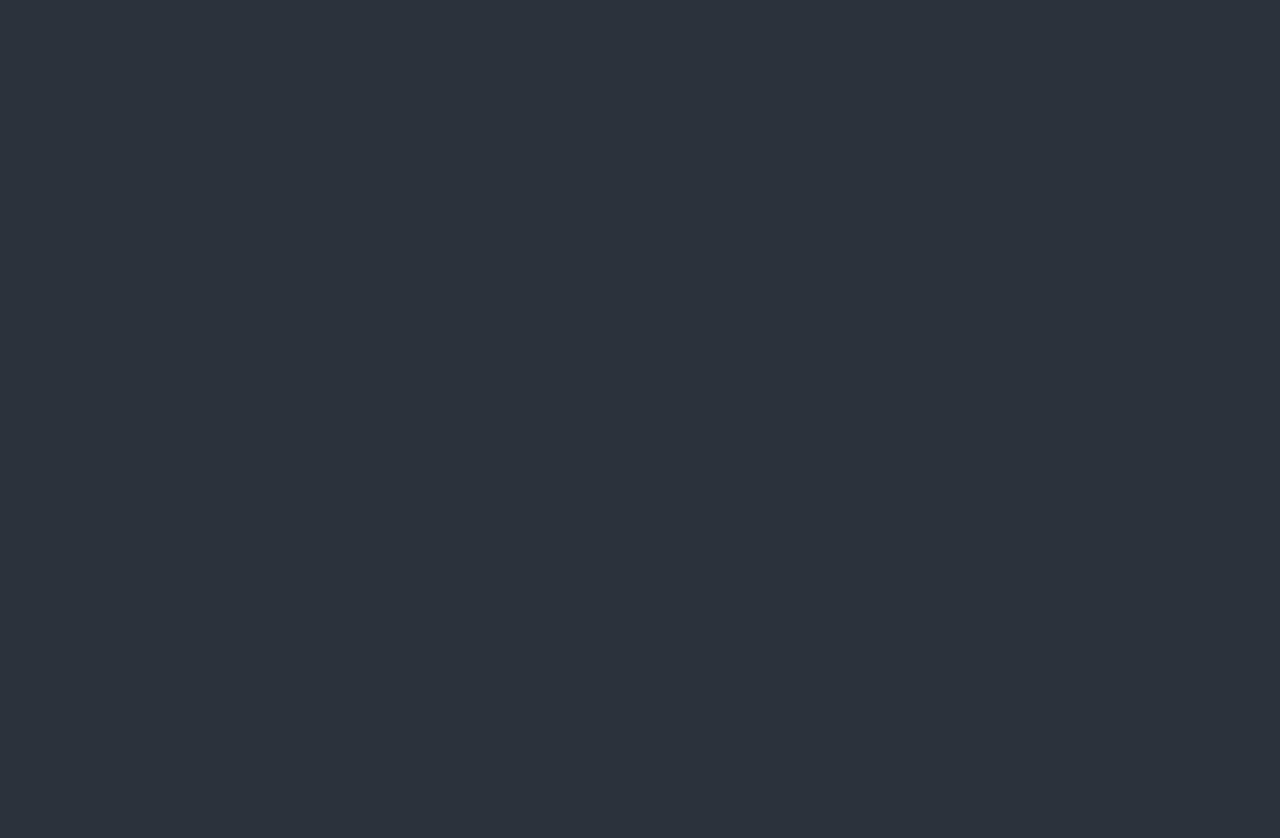
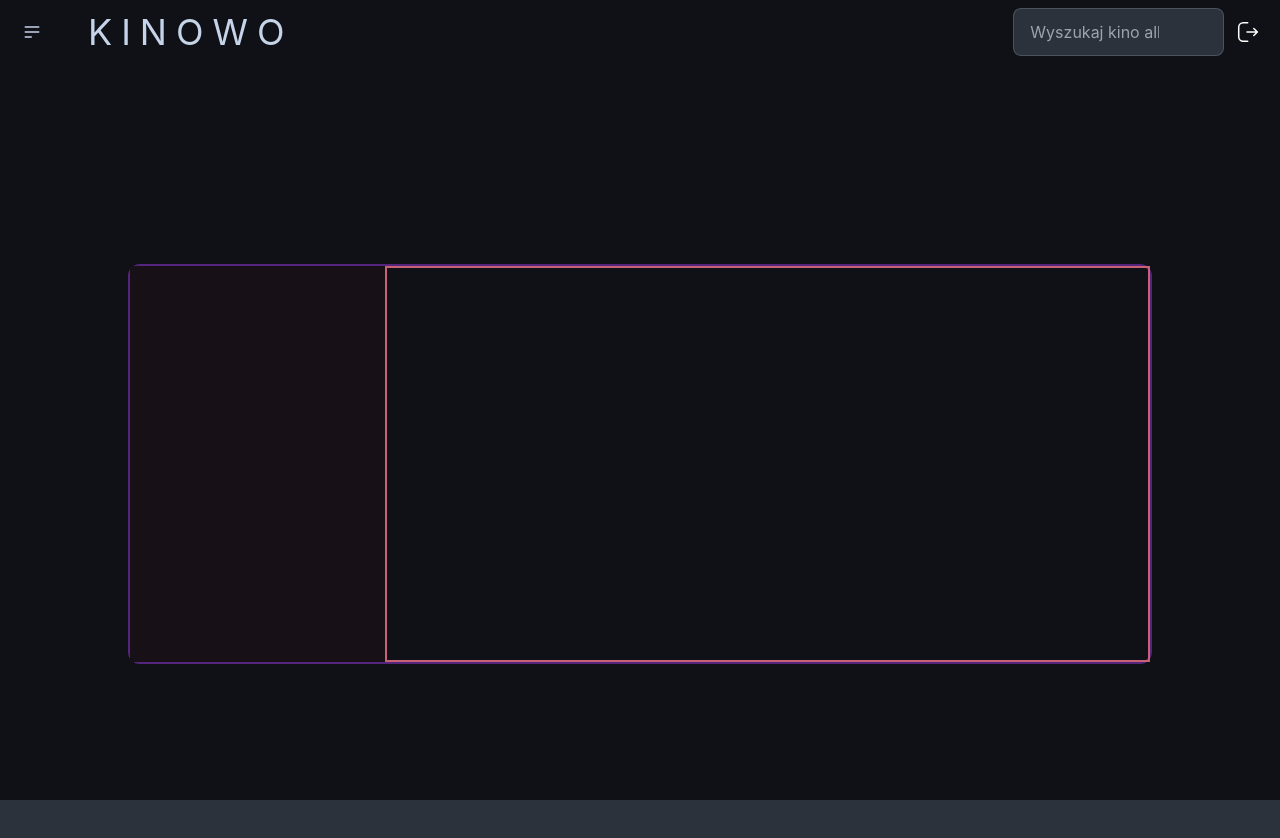
Before and after one commit to ZrodoZrodo/Kinowo, a React (Create React App) app in the folder kinowo-frontend/: page /addopinion in a window 1280 px wide. Before the commit this address had no page. Shown: the top 838 px of the page. Before the commit the page ends 800 px from the top, so only its background shows below. Built offline with nearby package versions, Linux system fonts and the light colour scheme.

Commit message:
AddMovie fix, AddOpinion added

```diff
--- a/kinowo-frontend/src/App.js
+++ b/kinowo-frontend/src/App.js
@@ -12,13 +12,14 @@ import {ChooseSeat} from "./Components/Pages/ChooseSeat/ChooseSeat";
 import History from "./Components/Pages/History/History";
 import {PhotoUpload} from "./Components/photoUpload/photoUpload";
 import AddMovie from "./Components/Pages/AddMovie";
-
+import AddOpinion from "./Components/Pages/AddOpinion";
 function App() {
   const { user } = useContext(UserContext);
   return (
     <Router>
       <Routes>
         <Route path="" exact element={<PhotoUpload />} />
+        <Route path="addopinion" element={<AddOpinion />} />
         <Route path="addmovie" element={<AddMovie />} />
         <Route path="register" element={<Register />} />
         <Route path="login" element={<Login />} />
--- a/kinowo-frontend/src/Components/Pages/AddMovie.js
+++ b/kinowo-frontend/src/Components/Pages/AddMovie.js
@@ -3,7 +3,7 @@ import NavbarDashboard from "../UI/NavbarDashboard";
 
 const AddMovie = () => {
   return (
-    <div className="card w-full bg-main-dark rounded-none w-full ">
+    <div className="card w-full">
       <NavbarDashboard></NavbarDashboard>
       <form>
         <div class="flex flex-col space-y-4 card-body">
--- /dev/null
+++ b/kinowo-frontend/src/Components/Pages/AddOpinion.js
@@ -0,0 +1,20 @@
+import Footer from "../UI/Footer";
+import NavbarDashboard from "../UI/NavbarDashboard";
+
+const AddOpinion = () => {
+  return (
+    <div className="h-screen ">
+      <NavbarDashboard></NavbarDashboard>
+      <div className="h-full w-full flex justify-center">
+        <div className="h-1/2 border-2 w-4/5 flex justify-center rounded-xl border-purple self-center">
+          <div className=" w-1/3 h-full bg-[#171017]"></div>
+          <form className="border-2 border-pink w-full"></form>
+        </div>
+
+      </div>
+
+    </div>
+  );
+};
+
+export default AddOpinion;
```
